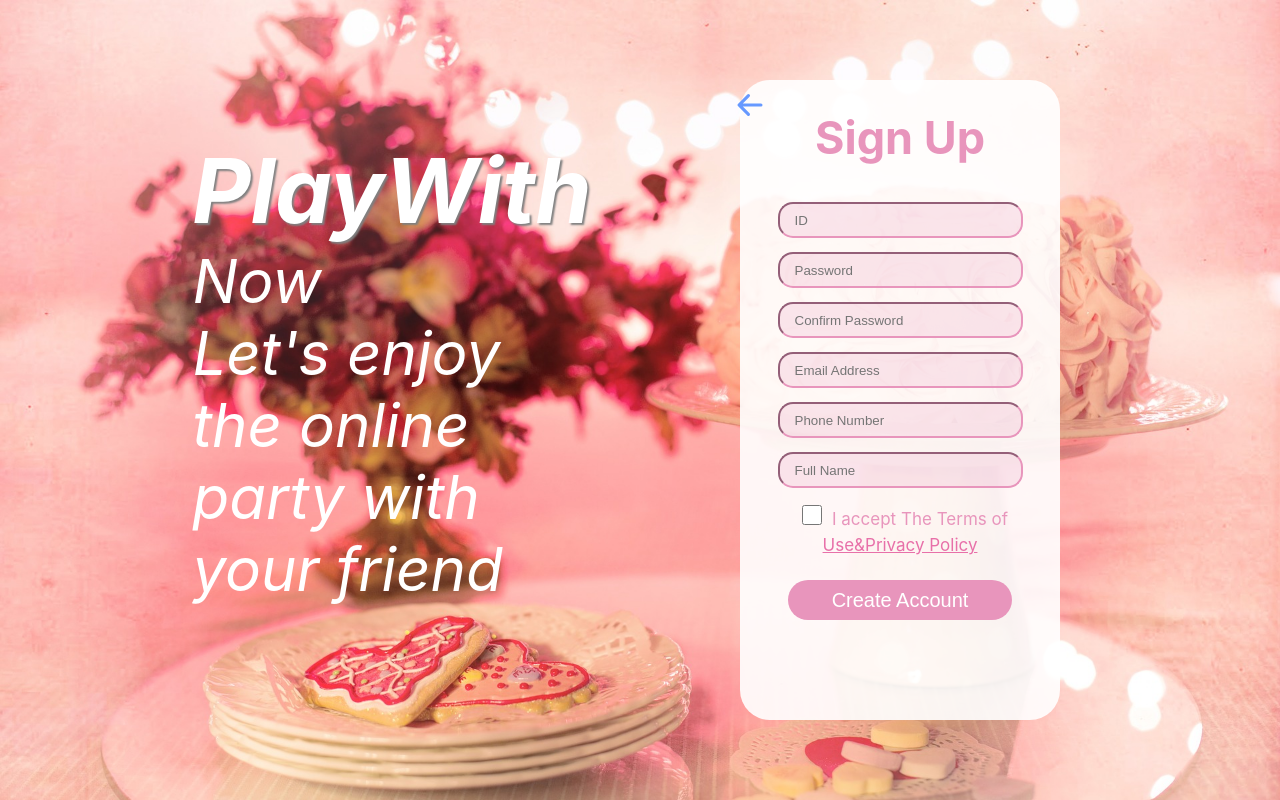
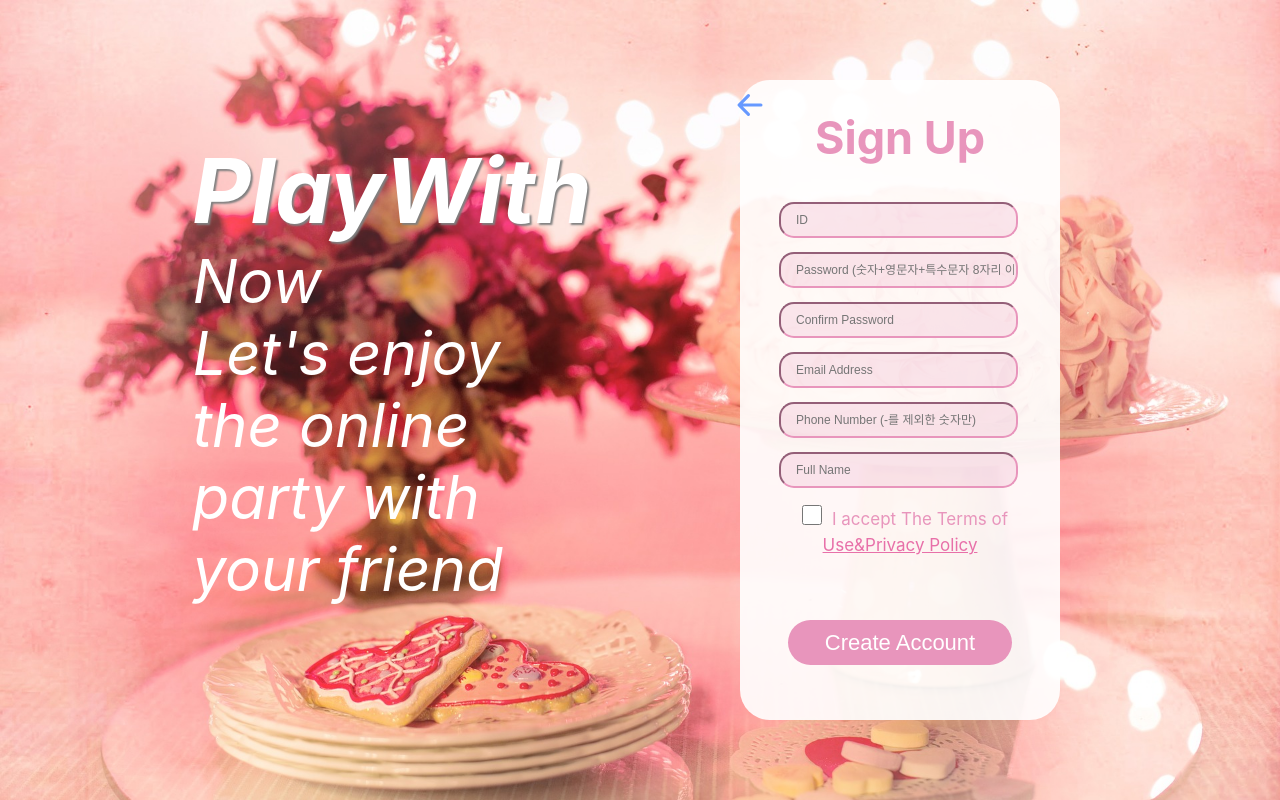
Before and after one commit to Beanxx/Playwith, a React (Create React App) app: page /signup in a window 1280 px wide. Built offline with nearby package versions, Linux system fonts and the light colour scheme.

Commit message:
feat: 회원가입 유효성 검사 추가

```diff
--- a/src/containers/LoginPage.js
+++ b/src/containers/LoginPage.js
@@ -3,8 +3,11 @@ import back_ground from "../image/party.jpg";
 import styled from "styled-components";
 import { withRouter, Link } from "react-router-dom";
 import axios from "axios";
+import { useHistory } from "react-router";
 
-function Login({ history }) {
+function Login() {
+  const history = useHistory();
+
   const [id, setId] = useState("");
   const [pw, setPw] = useState("");
 
@@ -25,11 +28,12 @@ function Login({ history }) {
         user_pw: pw,
       })
       .then((response) => {
-        if (response.data.message) {
+        if (response.status >= 200 && response.status <= 205) {
           setLoginStatus(response.data.message);
         } else {
           setLoginStatus(response.data[0].user_id);
         }
+        // history.push("/home");
       });
   };
 
--- a/src/containers/SignupPage.js
+++ b/src/containers/SignupPage.js
@@ -1,18 +1,34 @@
-import React, { useState } from "react";
+import React, { useState, useCallback } from "react";
 import back_ground from "../image/birthday_cake.jpg";
 import styled from "styled-components";
 import { BsArrowLeftShort } from "react-icons/bs";
 import { Link } from "react-router-dom";
 import axios from "axios";
 
-<img src={back_ground} resizeMode="cover" alt="profile" />;
-
-function SignupPage() {
+function SignupPage({ history }) {
   const [idReg, setIdReg] = useState("");
   const [pwReg, setPwReg] = useState("");
+  const [pwConfirmReg, setPwConfirm] = useState("");
   const [emailReg, setEmailReg] = useState("");
   const [nameReg, setNameReg] = useState("");
   const [phoneReg, setPhoneReg] = useState("");
+
+  //오류메시지
+  const [idMessage, setIdMessage] = useState("");
+  const [pwMessage, setPwMessage] = useState("");
+  const [pwConfirmMessage, setPwConfirmMessage] = useState("");
+  const [emailMessage, setEmailMessage] = useState("");
+  const [nameMessage, setNameMessage] = useState("");
+  const [phoneMessage, setPhoneMessage] = useState("");
+
+  // 유효성 검사
+  const [isId, setIsId] = useState(false);
+  const [isPw, setIsPw] = useState(false);
+  const [isPwConfirm, setIsPwConfirm] = useState(false);
+  const [isName, setIsName] = useState(false);
+  const [isEmail, setIsEmail] = useState(false);
+  const [isPhone, setIsPhone] = useState(false);
+  // const router = useRouter();
 
   const register = () => {
     axios
@@ -24,33 +40,104 @@ function SignupPage() {
         user_phone: phoneReg,
       })
       .then((response) => {
-        if (response.data.message) {
+        if (response.status === 200) {
+          alert("회원가입에 성공하였습니다.");
           console.log(response.data.message);
+          // return history.push("/");
         } else {
+          alert("회원가입에 실패하였습니다.");
           console.log(response);
         }
       });
   };
 
-  const onChangeId = (e) => {
+  // 아이디 유효성검사
+  const onChangeId = useCallback((e) => {
     setIdReg(e.target.value);
-  };
+    if (e.target.value.length < 5 || e.target.value.length > 11) {
+      setIdMessage("5~10 사이의 글자를 입력해주세요.");
+      setIsId(false);
+    } else {
+      setIdMessage("사용가능한 ID입니다.");
+      setIsId(true);
+    }
+  }, []);
 
-  const onChangePw = (e) => {
-    setPwReg(e.target.value);
-  };
+  // 비밀번호 유효성검사
+  const onChangePw = useCallback((e) => {
+    const passwordRegex =
+      /^(?=.*[a-zA-Z])(?=.*[!@#$%^*+=-])(?=.*[0-9]).{8,25}$/;
+    const passwordCurrent = e.target.value;
+    setPwReg(passwordCurrent);
 
-  const onChangeEmail = (e) => {
-    setEmailReg(e.target.value);
-  };
+    if (!passwordRegex.test(passwordCurrent)) {
+      setPwMessage("숫자+영문자+특수문자 조합으로 8자리 이상 입력해주세요.");
+      setIsPw(false);
+    } else {
+      setPwMessage("사용가능한 비밀번호입니다.");
+      setIsPw(true);
+    }
+  }, []);
 
-  const onChangeName = (e) => {
+  // 비밀번호 확인
+  const onChangePwConfirm = useCallback(
+    (e) => {
+      const passwordConfirmCurrent = e.target.value;
+      setPwConfirm(passwordConfirmCurrent);
+
+      if (pwReg === passwordConfirmCurrent) {
+        setPwConfirmMessage("비밀번호가 일치합니다.");
+        setIsPwConfirm(true);
+      } else {
+        setPwConfirmMessage("비밀번호가 일치하지 않습니다.");
+        setIsPwConfirm(false);
+      }
+    },
+    [pwReg]
+  );
+
+  // 이메일 유효성 검사
+  const onChangeEmail = useCallback((e) => {
+    const emailRegex =
+      /([\w-.]+)@((\[[0-9]{1,3}\.[0-9]{1,3}\.[0-9]{1,3}\.)|(([\w-]+\.)+))([a-zA-Z]{2,4}|[0-9]{1,3})(\]?)$/;
+    const emailCurrent = e.target.value;
+    setEmailReg(emailCurrent);
+
+    if (!emailRegex.test(emailCurrent)) {
+      setEmailMessage("이메일 형식이 옳지 않습니다.");
+      setIsEmail(false);
+    } else {
+      setEmailMessage("사용가능한 이메일입니다.");
+      setIsEmail(true);
+    }
+  }, []);
+
+  // 이름 유효성검사
+  const onChangeName = useCallback((e) => {
     setNameReg(e.target.value);
-  };
+    if (e.target.value.length < 1 || e.target.value.length > 11) {
+      setNameMessage("1~10 사이의 글자를 입력해주세요.");
+      setIsName(false);
+    } else {
+      setNameMessage("올바른 이름 형식입니다.");
+      setIsName(true);
+    }
+  }, []);
 
-  const onChangePhone = (e) => {
-    setPhoneReg(e.target.value);
-  };
+  // 폰번호 유효성 검사
+  const onChangePhone = useCallback((e) => {
+    const phoneRegex = /^01(?:0|1|[6-9])\d{8}$/;
+    const phoneCurrent = e.target.value;
+    setPhoneReg(phoneCurrent);
+
+    if (!phoneRegex.test(phoneCurrent)) {
+      setPhoneMessage("휴대폰번호 형식이 옳지 않습니다.");
+      setIsPhone(false);
+    } else {
+      setPhoneMessage("올바른 휴대폰번호 형식입니다.");
+      setIsPhone(true);
+    }
+  }, []);
 
   return (
     <div>
@@ -72,42 +159,89 @@ function SignupPage() {
             </Link>
             <Title>Sign Up</Title>
           </Header>
+          <InnerBox>
             <Input
               type="text"
               defaultValue={idReg}
               onChange={onChangeId}
               placeholder="ID"
             />
+            {idReg.length > 0 && (
+              <CheckMessage className={`message ${isId ? "success" : "error"}`}>
+                {idMessage}
+              </CheckMessage>
+            )}
             <Input
-            type="text"
+              type="password"
               defaultValue={pwReg}
               onChange={onChangePw}
-            placeholder="Password"
+              placeholder="Password (숫자+영문자+특수문자 8자리 이상)"
             />
-          <Input type="text" placeholder="Confirm Password"></Input>
+            {pwReg.length > 0 && (
+              <CheckMessage className={`message ${isPw ? "success" : "error"}`}>
+                {pwMessage}
+              </CheckMessage>
+            )}
+            <Input
+              type="password"
+              defaultValue={pwConfirmReg}
+              placeholder="Confirm Password"
+              onChange={onChangePwConfirm}
+            ></Input>
+            {pwConfirmReg.length > 0 && (
+              <CheckMessage
+                className={`message ${isPwConfirm ? "success" : "error"}`}
+              >
+                {pwConfirmMessage}
+              </CheckMessage>
+            )}
             <Input
               type="email"
               defaultValue={emailReg}
               onChange={onChangeEmail}
               placeholder="Email Address"
             ></Input>
+            {emailReg.length > 0 && (
+              <CheckMessage
+                className={`message ${isEmail ? "success" : "error"}`}
+              >
+                {emailMessage}
+              </CheckMessage>
+            )}
             <Input
               type="text"
               defaultValue={phoneReg}
               onChange={onChangePhone}
-            placeholder="Phone Number"
+              placeholder="Phone Number (-를 제외한 숫자만)"
             ></Input>
+            {phoneReg.length > 0 && (
+              <CheckMessage
+                className={`message ${isPhone ? "success" : "error"}`}
+              >
+                {phoneMessage}
+              </CheckMessage>
+            )}
             <Input
               type="text"
               defaultValue={nameReg}
               onChange={onChangeName}
               placeholder="Full Name"
             ></Input>
+            {nameReg.length > 0 && (
+              <CheckMessage
+                className={`message ${isName ? "success" : "error"}`}
+              >
+                {nameMessage}
+              </CheckMessage>
+            )}
+          </InnerBox>
           <Content>
             <Checkbox type="checkbox"></Checkbox>I accept The Terms of
           </Content>
           <LineButton>Use&Privacy Policy</LineButton>
-          <Button onClick={register}>Create Account</Button>
+          <Button type="submit" onClick={register}>
+            Create Account
+          </Button>
         </Box>
       </Container>
     </div>
@@ -165,6 +299,22 @@ const Box = styled.div`
   background-color: rgba(255, 255, 255, 0.9);
 `;
 
+const InnerBox = styled.div`
+  width: 80%;
+  height: 300px;
+  overflow: scroll;
+  &::-webkit-scrollbar {
+    width: 6px;
+    border-radius: 6px;
+    background: rgba(255, 255, 255, 0.4);
+  }
+
+  &::-webkit-scrollbar-thumb {
+    background-color: rgba(0, 0, 0, 0.2);
+    border-radius: 6px;
+  }
+`;
+
 const Title = styled.h1`
   color: #e895bc;
   font-size: 45px;
@@ -177,7 +327,7 @@ const Content = styled.div`
 `;
 
 const Input = styled.input`
-  width: 70%;
+  width: 85%;
   height: 30px;
   background-color: rgba(232, 149, 188, 0.21);
   border-radius: 15px;
@@ -186,6 +336,7 @@ const Input = styled.input`
   margin: 5px;
   padding-left: 15px;
   margin: 7px;
+  font-size: 9pt;
 `;
 
 const Checkbox = styled.input`
@@ -194,16 +345,10 @@ const Checkbox = styled.input`
   margin: 10px;
 `;
 
-const Button = styled.button`
-  width: 70%;
-  height: 40px;
-  background-color: #e895bc;
-  border-radius: 50px;
-  border-width: 0px;
-  margin: 10px;
-  padding: 5px;
-  color: white;
-  font-size: 20px;
+const CheckMessage = styled.div`
+  color: gray;
+  font-size: 5pt;
+  text-align: center;
 `;
 
 const LineButton = styled.div`
@@ -219,4 +364,21 @@ const Header = styled.div`
   width: 350px;
 `;
 
+const Button = styled.button`
+  width: 70%;
+  height: 45px;
+  background-color: #e895bc;
+  border-radius: 50px;
+  border-width: 0px;
+  margin-top: 50px;
+  margin-bottom: 40px;
+  padding: 5px;
+  color: white;
+  font-size: 22px;
+
+  &:hover {
+    background-color: #6799ff;
+  }
+`;
+
 export default SignupPage;
```
Also changed, not shown: src/components/Button.jsx (added, +81 -0 lines), 1 other file (tests, documents, lock files or other folders). Lines whose indentation alone changed are shown as unchanged.
